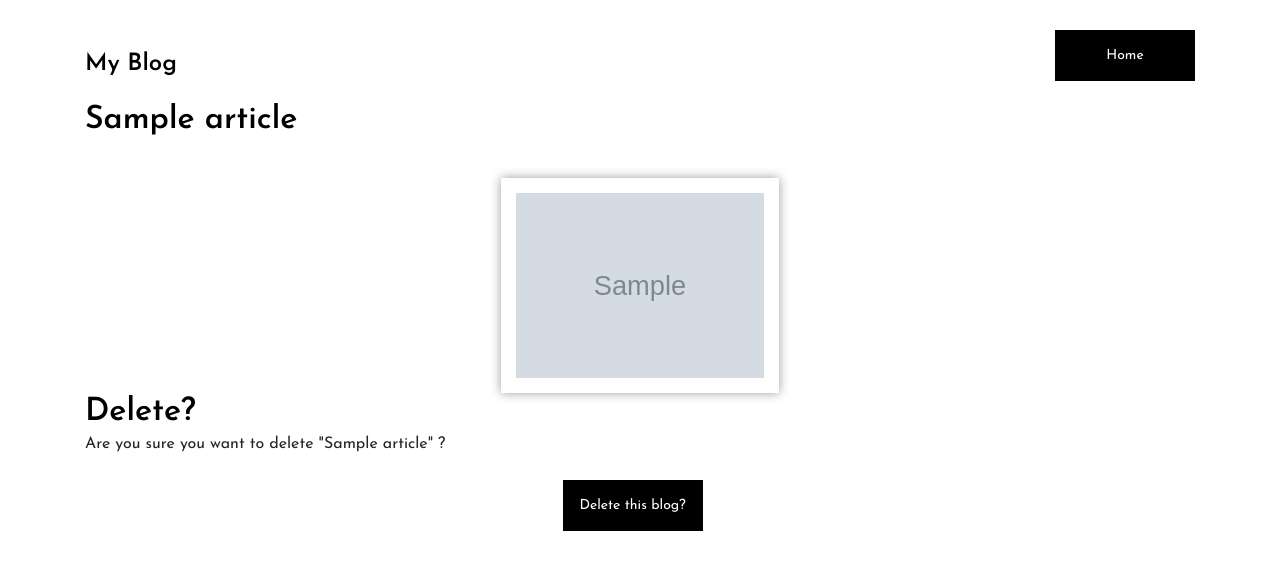
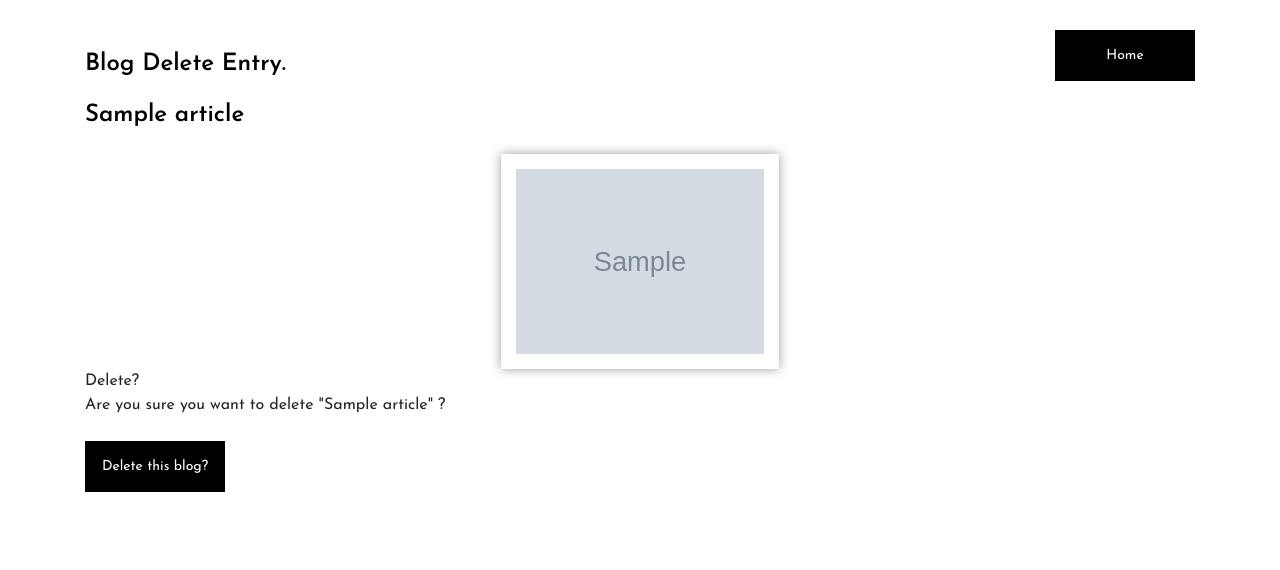
Before and after one commit to rrajesh0205/Project, a Django app: page /delete/1/ in a window 1280 px wide. Shown: the top 570 px of the page. Run offline with Django 3.2, Linux system fonts and the light colour scheme; tables that the repository leaves empty hold one stand-in row (values such as "Sample post"); grey boxes marked "Sample" are stand-in pictures; some libraries are stand-ins or nearby versions.

Commit message:
A bit tweek in delete.html regarding font size.

```diff
--- a/blogapp/templates/delete.html
+++ b/blogapp/templates/delete.html
@@ -39,7 +39,7 @@
 			<div class="row">
 				<div class="col-lg-4 col-md-3">
 					<div class="logo">
-						<h2 class="site-logo">My Blog</h2>
+						<h2 class="site-logo">Blog Delete Entry.</h2>
 					</div>
 				</div>
 				<div class="col-lg-8 col-md-9">
@@ -60,7 +60,7 @@
 		<div class="row">
             <div class="col-md-12">
                 <div class="createcontainer">
-                        <h2><a href="{% url 'detail' article.pk %}">{{ article.title }}
+                        <h4><a href="{% url 'detail' article.pk %}">{{ article.title }}</h4>
                             <center>
                                 <br>
                                 {% if article.img.url != Null %}
@@ -75,10 +75,8 @@
                         <form method="post">{% csrf_token %}
                         Are you sure you want to delete "{{ article.title }}" ?<br>
                         <br>
-                        <div class="text-center">
-					        <button type="submit" value="Delete this blog?" class="site-btn">Delete this blog?</button>
-				        </div>
-                    </form>
+                        <button type="submit" value="Delete this blog?" class="site-btn">Delete this blog?</button>
+				    </form>
                 </div>
             </div>
         </div>
```
